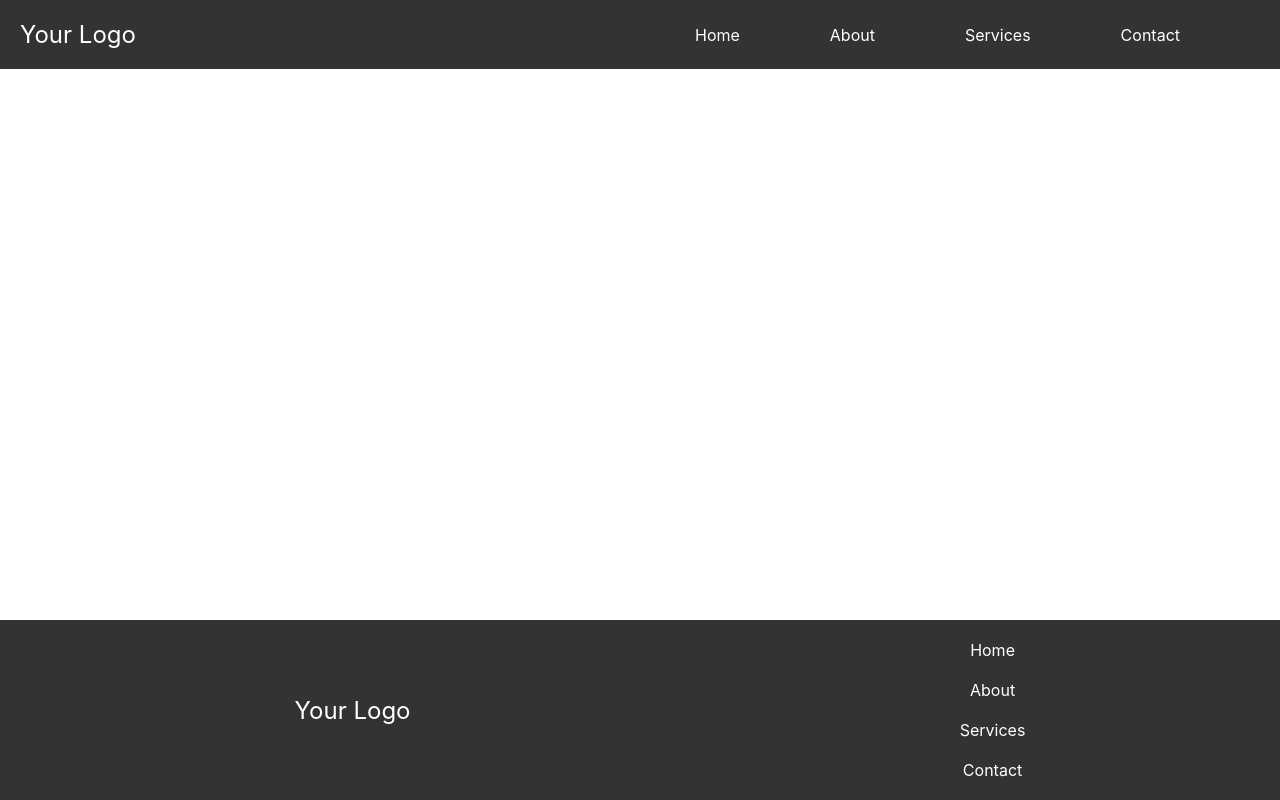
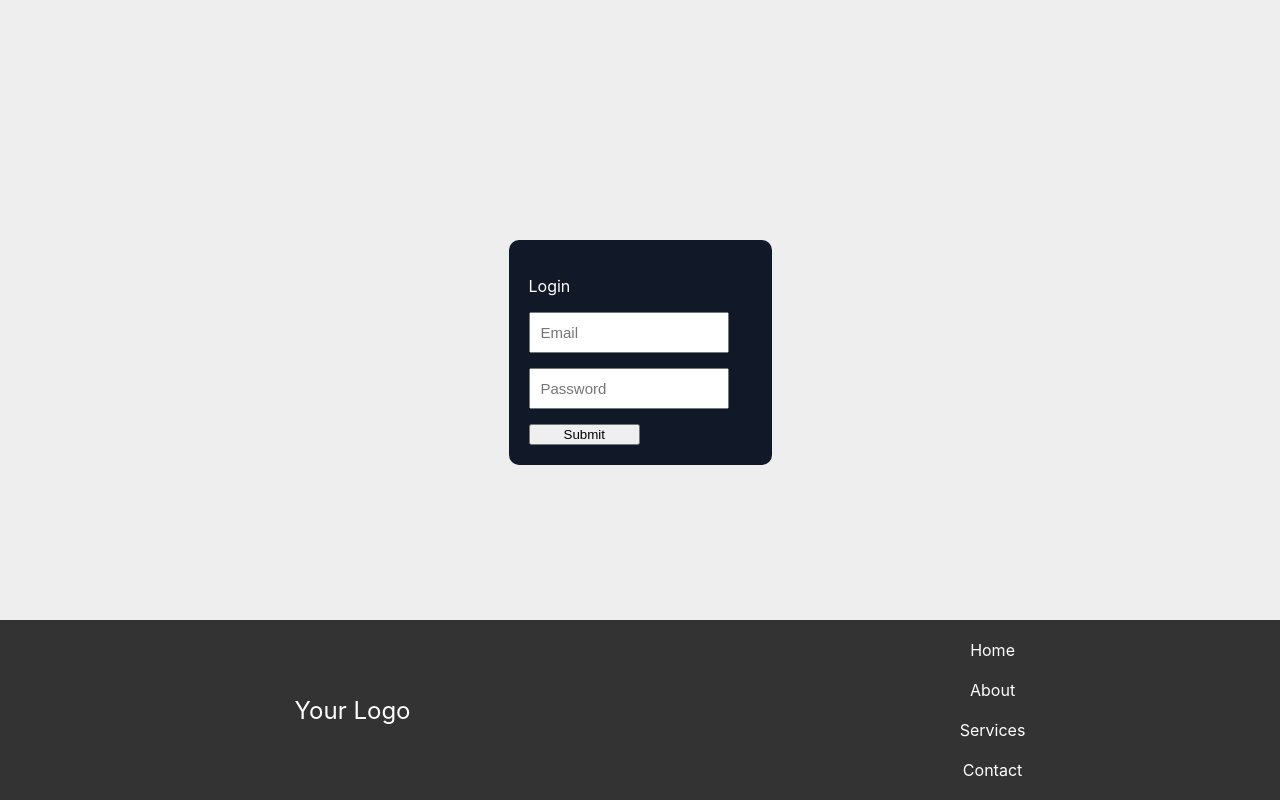
Before and after one commit to Fatenkh7/CODSOFT-T2-Frontend, a React (Create React App) app in the folder e-commerce/: page /login in a window 1280 px wide. Built offline with nearby package versions, Linux system fonts and the light colour scheme.

Commit message:
functionality of sign in

```diff
--- a/e-commerce/package.json
+++ b/e-commerce/package.json
@@ -6,6 +6,7 @@
     "@testing-library/jest-dom": "^5.17.0",
     "@testing-library/react": "^13.4.0",
     "@testing-library/user-event": "^13.5.0",
+    "axios": "^1.5.1",
     "react": "^18.2.0",
     "react-dom": "^18.2.0",
     "react-router-dom": "^6.16.0",
--- a/e-commerce/src/App.js
+++ b/e-commerce/src/App.js
@@ -1,20 +1,44 @@
-import React from 'react';
-import { BrowserRouter as Router, Route, Routes } from 'react-router-dom';
+import React, { useState, useEffect } from 'react';
+import { BrowserRouter as Router, Routes, Route, Navigate } from 'react-router-dom';
 import Header from './components/header/index';
-import Home from './pages/Home/index';
 import About from './pages/About/index';
 import Contact from './pages/contact/index';
 import Footer from './components/footer/index';
+import SignIN from './pages/signin/index';
+import Home from './pages/Home/index';
 
 function App() {
+  const [isLoggedIn, setIsLoggedIn] = useState(false);
+
+  // Function to set login status (replace this with your actual logic)
+  const handleLogin = () => {
+    // Set login status to true (successful login)
+    setIsLoggedIn(true);
+  };
+
+  useEffect(() => {
+    // Check if the user is already logged in (e.g., by checking for a token in localStorage)
+    const userToken = localStorage.getItem('user-auth');
+    if (userToken) {
+      setIsLoggedIn(true);
+    }
+  }, []);
+
   return (
     <div className="App">
       <Router>
-        <Header />
         <Routes>
-          <Route path="/" element={<Home />} />
-          <Route path="/about" element={<About />} />
-          <Route path="/contact" element={<Contact />} />
+          <Route
+            path="/"
+            element={
+              <Header>
+                <Route path="/home" element={isLoggedIn ? <Home /> : <Navigate to="/login" />} />
+                <Route path="/about" element={isLoggedIn ? <About /> : <Navigate to="/login" />} />
+                <Route path="/contact" element={isLoggedIn ? <Contact /> : <Navigate to="/login" />} />
+              </Header>
+            }
+          />
+          <Route path="/login" element={<SignIN onLogin={handleLogin} />} />
         </Routes>
         <Footer />
       </Router>
--- /dev/null
+++ b/e-commerce/src/components/loading/index.css
@@ -0,0 +1,68 @@
+.leap-frog {
+    --uib-size: 100px;
+    --uib-speed: 2s;
+    --uib-color: #3d0066;
+    position: relative;
+    display: flex;
+    align-items: center;
+    justify-content: space-between;
+    width: var(--uib-size);
+    height: var(--uib-size);
+}
+
+.leap-frog__dot {
+    position: absolute;
+    top: 0;
+    left: 0;
+    display: flex;
+    align-items: center;
+    justify-content: flex-start;
+    width: 100%;
+    height: 100%;
+}
+
+.leap-frog__dot::before {
+    content: '';
+    display: block;
+    height: calc(var(--uib-size) * 0.22);
+    width: calc(var(--uib-size) * 0.22);
+    border-radius: 50%;
+    background-color: var(--uib-color);
+    will-change: transform;
+}
+
+.leap-frog__dot:nth-child(1) {
+    animation: leapFrog var(--uib-speed) ease infinite;
+}
+
+.leap-frog__dot:nth-child(2) {
+    transform: translateX(calc(var(--uib-size) * 0.4));
+    animation: leapFrog var(--uib-speed) ease calc(var(--uib-speed) / -1.5) infinite;
+}
+
+.leap-frog__dot:nth-child(3) {
+    transform: translateX(calc(var(--uib-size) * 0.8)) rotate(0deg);
+    animation: leapFrog var(--uib-speed) ease calc(var(--uib-speed) / -3) infinite;
+}
+
+@keyframes leapFrog {
+    0% {
+        transform: translateX(0) rotate(0deg);
+    }
+
+    33.333% {
+        transform: translateX(0) rotate(180deg);
+    }
+
+    66.666% {
+        transform: translateX(calc(var(--uib-size) * -0.4)) rotate(180deg);
+    }
+
+    99.999% {
+        transform: translateX(calc(var(--uib-size) * -0.8)) rotate(180deg);
+    }
+
+    100% {
+        transform: translateX(0) rotate(0deg);
+    }
+}
--- /dev/null
+++ b/e-commerce/src/components/loading/index.jsx
@@ -0,0 +1,17 @@
+import React from "react";
+
+import "./index.css";
+
+function Loading() {
+    return (
+        <>
+            <div className="leap-frog">
+                <div className="leap-frog__dot"></div>
+                <div className="leap-frog__dot"></div>
+                <div className="leap-frog__dot"></div>
+            </div>
+        </>
+    );
+}
+
+export default Loading;
--- a/e-commerce/src/pages/About/index.jsx
+++ b/e-commerce/src/pages/About/index.jsx
@@ -1,5 +1,28 @@
+import React, { useState, useEffect } from 'react';
+import Loading from '../../components/loading/index';
+
 function About() {
-    return (<>aboutt</>);
+    const [isLoading, setIsLoading] = useState(true);
+
+
+    useEffect(() => {
+        setTimeout(() => {
+            setIsLoading(false);
+        }, 20000); // Simulate 2 seconds of loading
+    }, []);
+
+    return (
+        <div>
+            {isLoading ? (
+                // Display the Loading component while loading
+                <Loading />
+            ) : (
+                // Display your actual content when loading is done
+                <div>
+                    <h1>hello</h1>
+                </div>
+            )}
+        </div>);
 }
 
 export default About;
--- a/e-commerce/src/pages/Home/index.jsx
+++ b/e-commerce/src/pages/Home/index.jsx
@@ -1,5 +1,28 @@
+import React, { useState, useEffect } from 'react';
+import Loading from '../../components/loading/index';
+
 function Home() {
-    return (<>Hiiiii</>);
+    const [isLoading, setIsLoading] = useState(true);
+
+
+    useEffect(() => {
+        setTimeout(() => {
+            setIsLoading(false);
+        },); // Simulate 2 seconds of loading
+    }, []);
+
+    return (
+        <div>
+            {isLoading ? (
+                // Display the Loading component while loading
+                <Loading />
+            ) : (
+                // Display your actual content when loading is done
+                <div>
+                    <h1>hello</h1>
+                </div>
+            )}
+        </div>);
 }
 
 export default Home;
--- a/e-commerce/src/pages/contact/index.jsx
+++ b/e-commerce/src/pages/contact/index.jsx
@@ -1,5 +1,28 @@
+import React, { useState, useEffect } from 'react';
+import Loading from '../../components/loading/index';
+
 function Contact() {
-    return (<>contactt</>);
+    const [isLoading, setIsLoading] = useState(true);
+
+
+    useEffect(() => {
+        setTimeout(() => {
+            setIsLoading(false);
+        }, 20000); // Simulate 2 seconds of loading
+    }, []);
+
+    return (
+        <div>
+            {isLoading ? (
+                // Display the Loading component while loading
+                <Loading />
+            ) : (
+                // Display your actual content when loading is done
+                <div>
+                    <h1>hello</h1>
+                </div>
+            )}
+        </div>);
 }
 
 export default Contact;
--- /dev/null
+++ b/e-commerce/src/pages/signin/index.css
@@ -0,0 +1,49 @@
+.signin-cointainer {
+    background-color: #eee;
+    display: flex;
+    justify-content: center;
+    align-items: center;
+    height: 80vh;
+}
+
+.form-container {
+    display: flex;
+    flex-direction: column;
+    align-items: center;
+    color: white;
+    width: 100%;
+    height: calc(100vh - 80vh);
+}
+
+.form-main {
+    background-color: rgba(17, 24, 39, 1);
+    padding: 20px;
+    border-radius: 10px;
+}
+
+.inputContainer {
+    display: flex;
+    flex-direction: column;
+    gap: 15px;
+    width: 90%;
+}
+
+.inputField {
+    padding: 10px;
+    font-size: 15px;
+    height: 30%;
+}
+
+.section2 {
+    display: flex;
+    flex-direction: column;
+    margin-top: 15px;
+}
+
+#button {
+    width: 50%;
+}
+
+.sign-up {
+    color: white;
+}
--- /dev/null
+++ b/e-commerce/src/pages/signin/index.jsx
@@ -0,0 +1,86 @@
+import React, { useState } from 'react';
+import { useNavigate } from 'react-router-dom'; // Import useNavigate
+import axios from 'axios';
+import Loading from '../../components/loading/index';
+import './index.css';
+
+function SignIN() {
+    const [isLoading, setIsLoading] = useState(false);
+    const [login, setLogin] = useState({
+        email: '',
+        password: '',
+    });
+    const navigate = useNavigate(); // Initialize useNavigate
+
+    const handleChange = (e) => {
+        const { name, value } = e.target;
+        setLogin({
+            ...login,
+            [name]: value,
+        });
+    };
+    const handleSignIn = (e) => {
+        e.preventDefault();
+        setIsLoading(true);
+        axios
+            .post('http://localhost:9000/api/user/login', {
+                email: login.email,
+                password: login.password,
+            })
+            .then((response) => {
+                console.log("resss", response)
+
+                const user_token = response.headers.authorization.split(' ')[1];
+                localStorage.setItem('user-auth', user_token);
+
+                // Add the user_token to Axios headers
+                axios.defaults.headers.common['Authorization'] = `Bearer ${user_token}`;
+                setIsLoading(false);
+                navigate('/home');
+            })
+            .catch((error) => {
+                console.error('Error:', error);
+                setIsLoading(false);
+            });
+    };
+
+    return (
+        <div className='signin-cointainer'>
+            {isLoading ? (
+                <Loading />
+            ) : (
+                <div className='form-container'>
+                    <form className="form-main" onSubmit={handleSignIn}>
+                        <p className="heading">Login</p>
+                        <div className="inputContainer">
+                            <input
+                                type="email"
+                                className="inputField"
+                                id="email"
+                                name="email"
+                                placeholder="Email"
+                                autoComplete="email"
+                                value={login.email}
+                                onChange={handleChange}
+                            />
+                            <input
+                                type="password"
+                                className="inputField"
+                                id="password"
+                                name="password"
+                                placeholder="Password"
+                                value={login.password}
+                                onChange={handleChange}
+                            />
+                        </div>
+                        <div className='section2'>
+                            <button id="button" type="submit" >Submit</button>
+                        </div>
+                    </form>
+                </div>
+            )}
+        </div>
+    );
+}
+
+export default SignIN;
--- /dev/null
+++ b/e-commerce/src/pages/signup/index.jsx
@@ -0,0 +1,5 @@
+function SignUp() {
+    return (<>signup</>);
+}
+
+export default SignUp;
```
Also changed, not shown: 1 other file (tests, documents, lock files or other folders).
